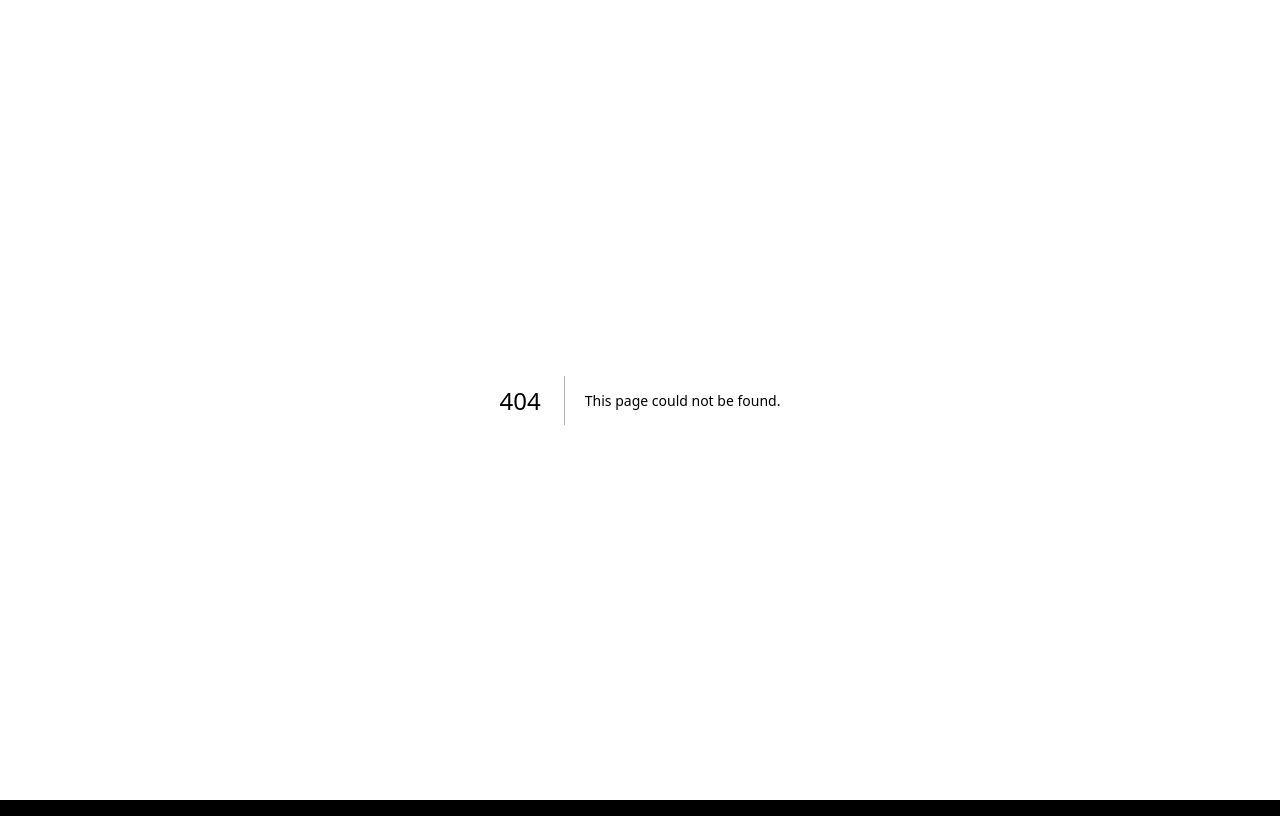
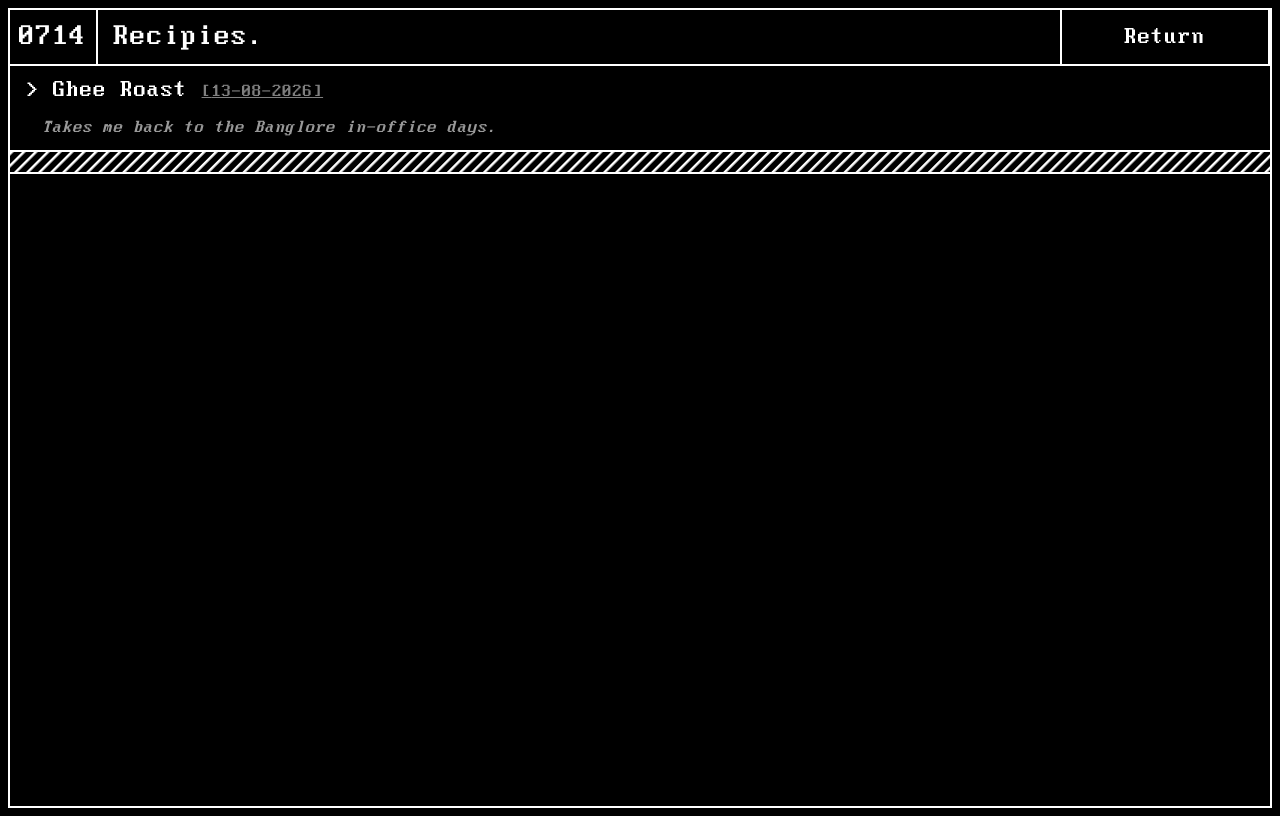
Before and after one commit to sarthak0714/portfolio-next-2024, a Next.js app: page /recipies in a window 1280 px wide. Before the commit this address had no page. Built offline with nearby package versions, Linux system fonts and the light colour scheme.

Commit message:
feat: recipies

```diff
--- a/app/globals.css
+++ b/app/globals.css
@@ -88,6 +88,13 @@
 .prose p {
   text-align: justify;
 }
+.prose a {
+  color: white;
+  text-decoration: underline;
+}
+.prose a:hover {
+  opacity: 0.65;
+}
 
 .prose h1,
 .prose h2,
--- /dev/null
+++ b/app/recipies/[slug]/page.tsx
@@ -0,0 +1,26 @@
+import Link from "next/link";
+import { notFound } from "next/navigation";
+import { getAllRecipeSlugs, getRecipeBySlug } from "../../../lib/recipe";
+
+export function generateStaticParams() {
+  return getAllRecipeSlugs().map((slug) => ({ slug }));
+}
+
+export default async function RecipePage({ params }: { params: { slug: string } }) {
+  const recipe = await getRecipeBySlug(params.slug);
+  if (!recipe) notFound();
+
+  return (
+    <main className="border-2 border-white m-2">
+      <div className="grid md:grid-cols-6">
+        <div className="border-b-2 border-white h-14 grid grid-cols-12 md:col-span-5">
+          <Link href="/recipies" className="border-r-2 border-white col-span-2 md:col-span-1 flex justify-center items-center"><p className="text-lg md:text-3xl">0714</p></Link>
+          <div className="col-span-10 flex items-center pl-2"><p className="text-xl md:text-3xl">Recipies.</p></div>
+        </div>
+        <div className="border-b-2 border-white hidden md:grid h-14"><Link href="/recipies" className="md:flex justify-center items-center border-r-2 md:border-l-2 border-white"><p className="text-2xl hover:underline">Return</p></Link></div>
+      </div>
+      <div className="border-b-2 border-white h-10 grid grid-cols-10"><div className="col-span-2 md:col-span-4 diagonal-stripes" /><div className="col-span-6 md:col-span-2 flex justify-center items-center opacity-50">[ {recipe.metadata.date} ]</div><div className="col-span-2 md:col-span-4 diagonal-stripes" /></div>
+      <div className="prose prose-sm md:prose-lg md:max-w-[80rem] md:mx-auto" dangerouslySetInnerHTML={{ __html: recipe.content }} />
+    </main>
+  );
+}
--- /dev/null
+++ b/app/recipies/page.tsx
@@ -0,0 +1,18 @@
+import Link from "next/link";
+import RecipeList from "../../components/RecipeList";
+import { getRecipeData } from "../../lib/recipe";
+
+export default function RecipiesPage() {
+  return (
+    <main className="border-2 border-white m-2 min-h-svh">
+      <div className="grid md:grid-cols-6">
+        <div className="border-b-2 border-white h-14 grid grid-cols-12 md:col-span-5">
+          <Link href="/" className="border-r-2 border-white h-full col-span-2 md:col-span-1 flex justify-center items-center"><p className="text-lg md:text-3xl">0714</p></Link>
+          <div className="col-span-10 flex items-center pl-2"><p className="text-xl md:pl-2 md:text-3xl">Recipies.</p></div>
+        </div>
+        <div className="border-b-2 border-white hidden md:grid h-14"><Link href="/" className="md:flex justify-center items-center border-r-2 md:border-l-2 border-white"><p className="text-2xl hover:underline">Return</p></Link></div>
+      </div>
+      <RecipeList recipes={getRecipeData()} />
+    </main>
+  );
+}
--- /dev/null
+++ b/components/RecipeList.tsx
@@ -0,0 +1,22 @@
+import Link from "next/link";
+import { Recipe } from "../types/recipe";
+
+export default function RecipeList({ recipes }: { recipes: Recipe[] }) {
+  return (
+    <ul>
+      {recipes.map((recipe) => (
+        <li key={recipe.slug}>
+          <Link href={`/recipies/${recipe.slug}`} className="block">
+            <div className="py-2 px-4">
+              <h2 className="hover:underline text-justify text-lg md:text-2xl">
+                &gt; {recipe.title} <span className="text-white opacity-50 underline text-sm md:text-lg">[{recipe.date}]</span>
+              </h2>
+            </div>
+            <p className="px-4 md:px-8 pb-2 text-justify text-sm md:text-lg italic opacity-60">{recipe.excerpt}</p>
+            <div className="border-y-2 border-white h-6 diagonal-stripes" />
+          </Link>
+        </li>
+      ))}
+    </ul>
+  );
+}
--- /dev/null
+++ b/lib/recipe.ts
@@ -0,0 +1,36 @@
+import fs from "fs";
+import path from "path";
+import matter from "gray-matter";
+import { remark } from "remark";
+import html from "remark-html";
+import { Recipe } from "../types/recipe";
+
+const recipesDirectory = path.join(process.cwd(), "public/recipies");
+
+export function getRecipeData(): Recipe[] {
+  const fileContents = fs.readFileSync(
+    path.join(recipesDirectory, "recipe.json"),
+    "utf-8"
+  );
+  return JSON.parse(fileContents);
+}
+
+export function getAllRecipeSlugs(): string[] {
+  return getRecipeData().map((recipe) => recipe.slug);
+}
+
+export async function getRecipeBySlug(
+  slug: string
+): Promise<{ content: string; metadata: Recipe } | null> {
+  const recipe = getRecipeData().find((item) => item.slug === slug);
+  if (!recipe) return null;
+
+  const fileContents = fs.readFileSync(
+    path.join(recipesDirectory, recipe.contentFile),
+    "utf-8"
+  );
+  const { content } = matter(fileContents);
+  const processedContent = await remark().use(html).process(content);
+
+  return { content: processedContent.toString(), metadata: recipe };
+}
--- /dev/null
+++ b/public/recipies/recipe.json
@@ -0,0 +1,9 @@
+[
+  {
+    "slug": "ghee-roast",
+    "title": "Ghee Roast",
+    "date": "13-08-2026",
+    "excerpt": "Takes me back to the Banglore in-office days.",
+    "contentFile": "Gheeroast.md"
+  }
+]
--- /dev/null
+++ b/types/recipe.ts
@@ -0,0 +1,7 @@
+export interface Recipe {
+  slug: string;
+  title: string;
+  date: string;
+  excerpt: string;
+  contentFile: string;
+}
```
Also changed, not shown: public/recipies/Gheeroast.md (added, +85 -0 lines).
